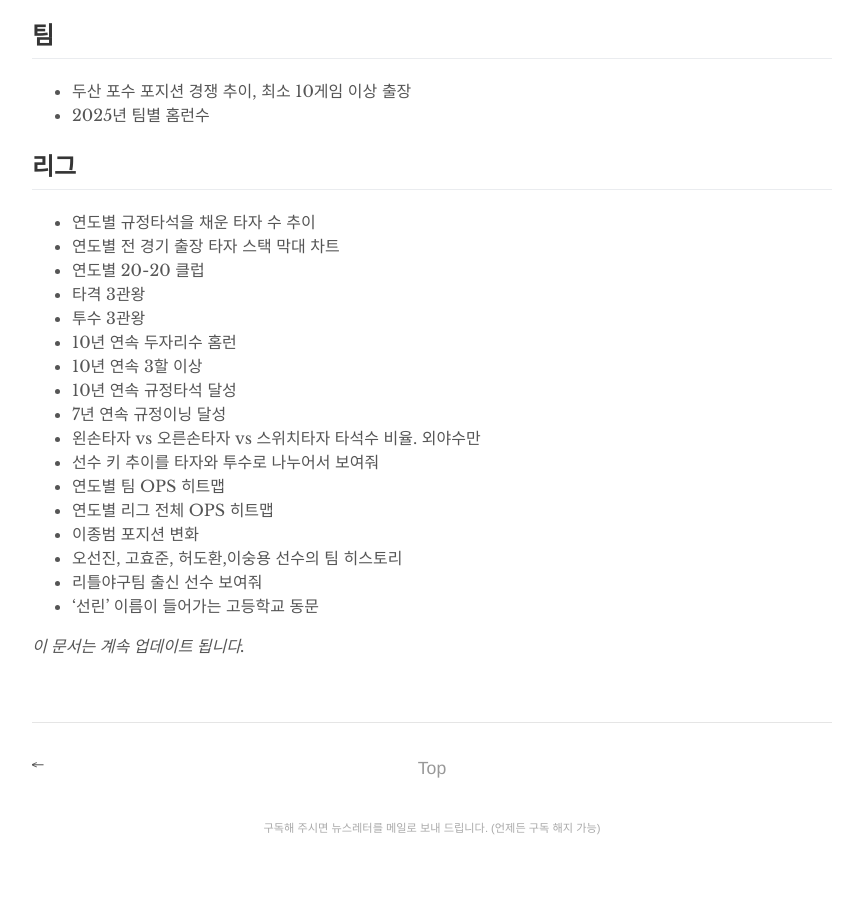
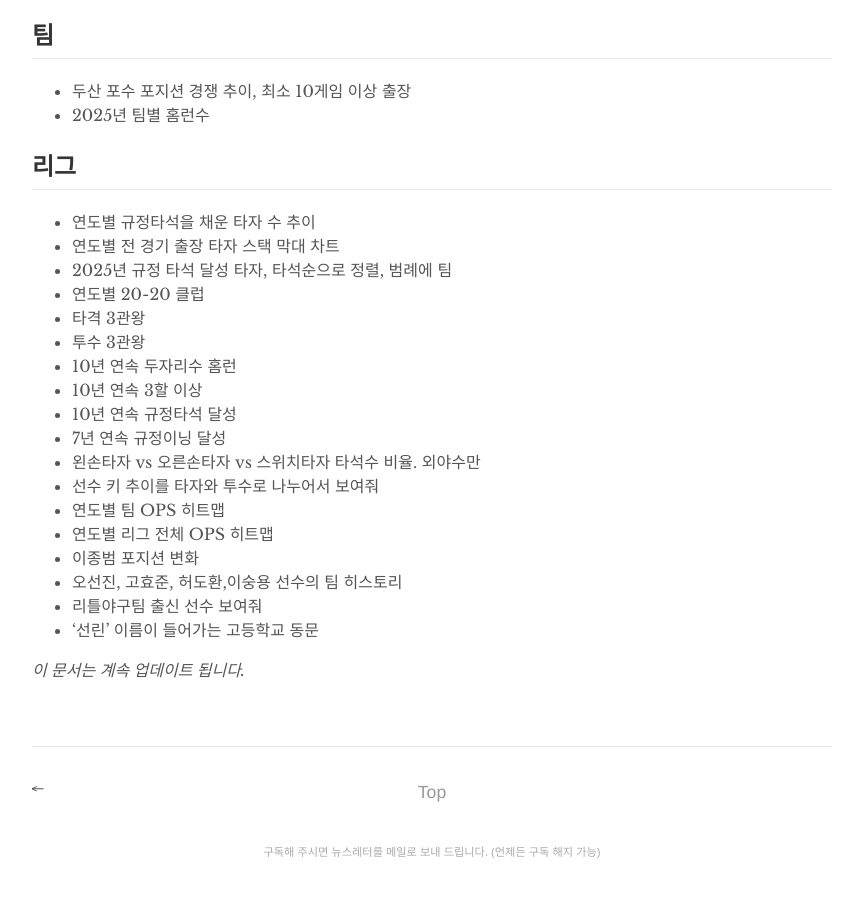
Before and after one commit to sylvakr/baseball-chart-blog, a Jekyll site: the page built from _posts/2026-08-02-user-prompts-examples.md, in a window 1280 px wide and 900 px high, scrolled down 1322 px. Shown: the whole window, without its empty margins (208-1071 px from the left). Built offline with Jekyll 4.4.1, drawn with Linux system fonts in a browser that asks for light colours.

Commit message:
vault backup: 2026-09-13 22:14:18

```diff
--- a/_posts/2026-08-02-user-prompts-examples.md
+++ b/_posts/2026-08-02-user-prompts-examples.md
@@ -45,6 +45,7 @@ hidden: true
 ## 리그
 - 연도별 규정타석을 채운 타자 수 추이
 - 연도별 전 경기 출장 타자 스택 막대 차트
+- 2025년 규정 타석 달성 타자,  타석순으로 정렬,  범례에 팀
 - 연도별 20-20 클럽
 - 타격 3관왕
 - 투수 3관왕
```
